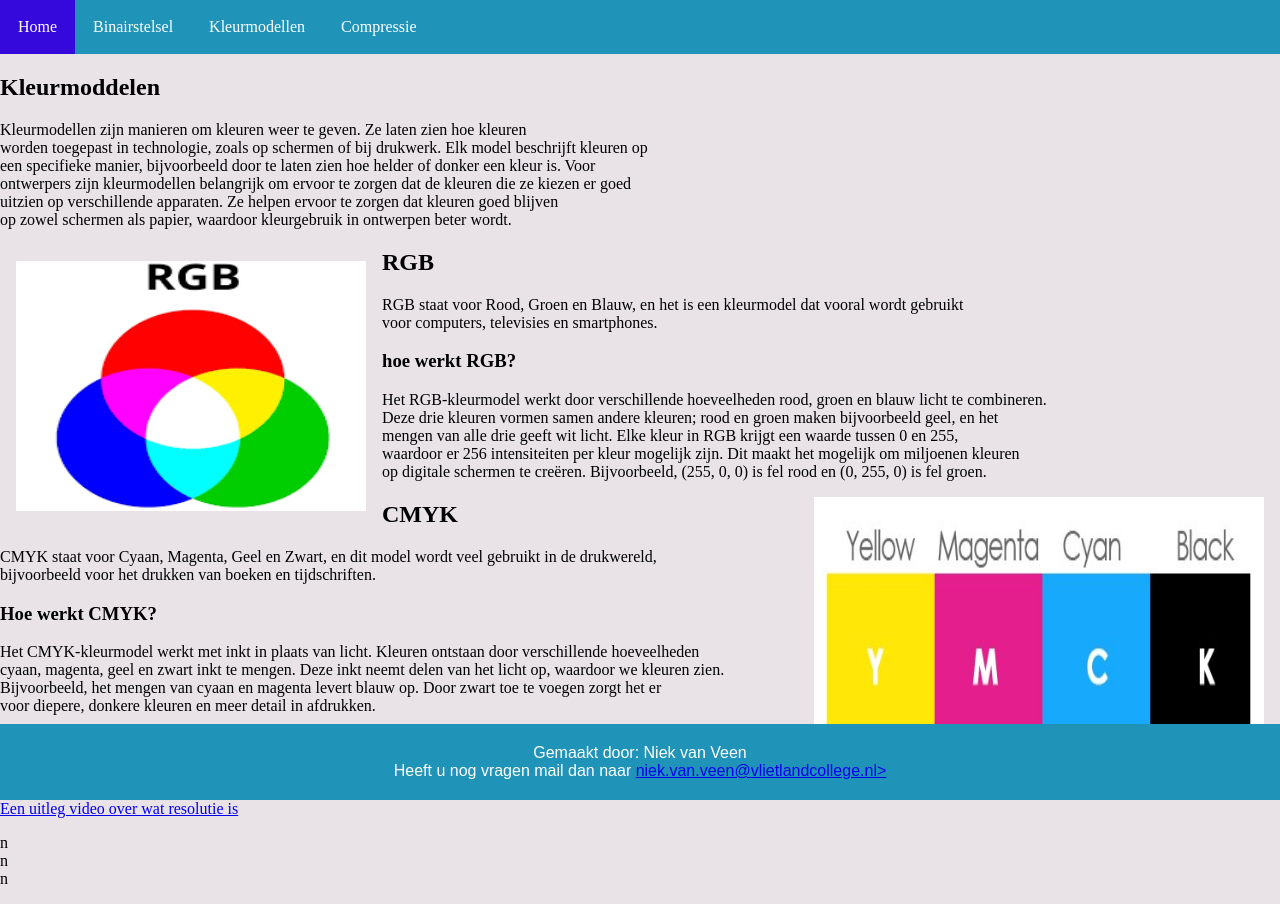
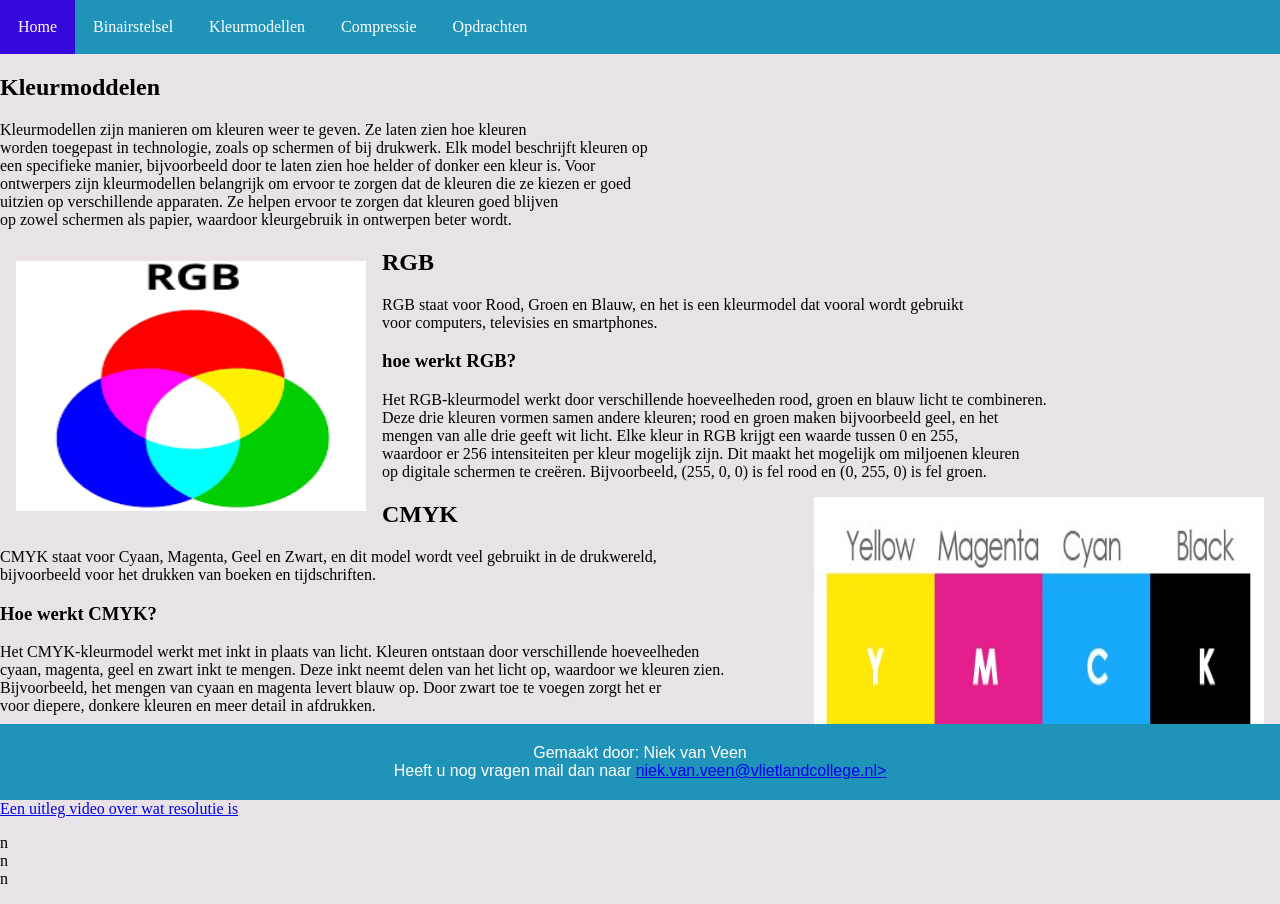
Before and after one commit to Niek-vr/Niek-vr.github.io, a plain HTML site: page kleurmodellen.html in a window 1280 px wide. Drawn offline with Linux system fonts and the light colour scheme.

Commit message:
Add link to 'Oude opdrachten.html' in navigation

```diff
--- a/kleurmodellen.html
+++ b/kleurmodellen.html
@@ -12,6 +12,7 @@
             <li><a href="binairstesel.html">Binairstelsel</a></li>
             <li><a href="kleurmodellen.html">Kleurmodellen</a></li>
             <li><a href="compressie.html">Compressie</a></li>
+            <li><a href="Oude opdrachten.html">Opdrachten</a></li>
           </ul>
           <h2> Kleurmoddelen</h2>
           <p>
```
